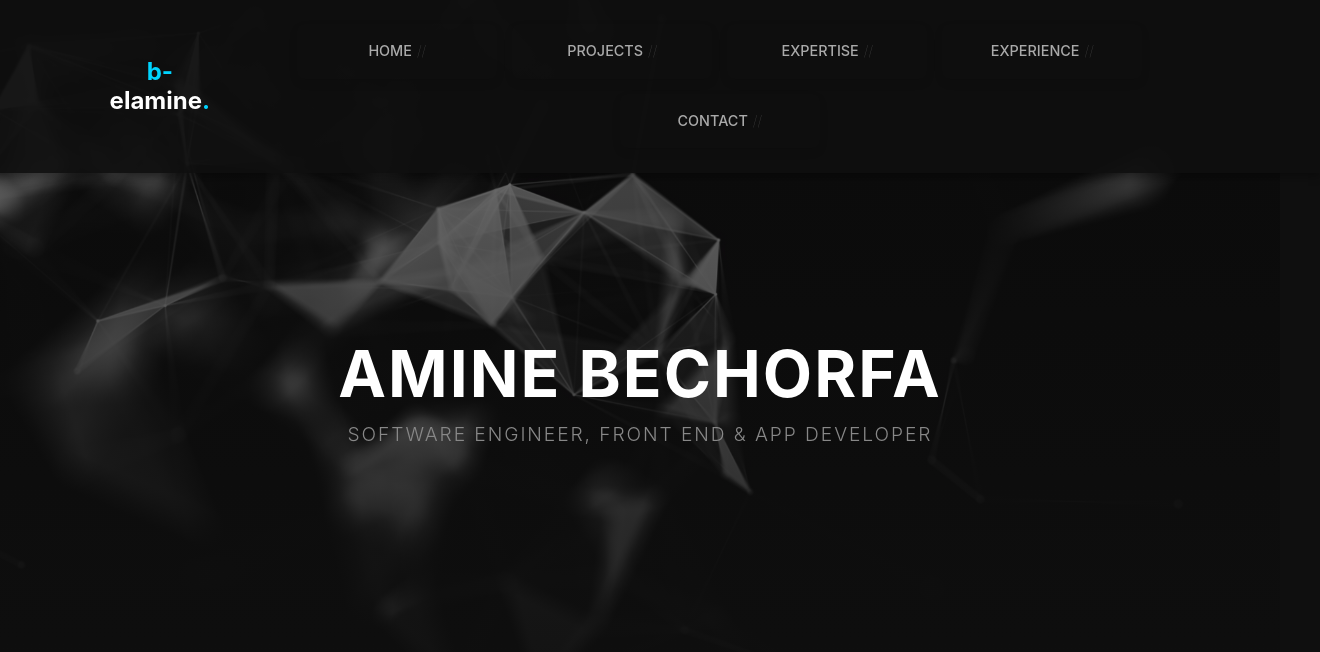
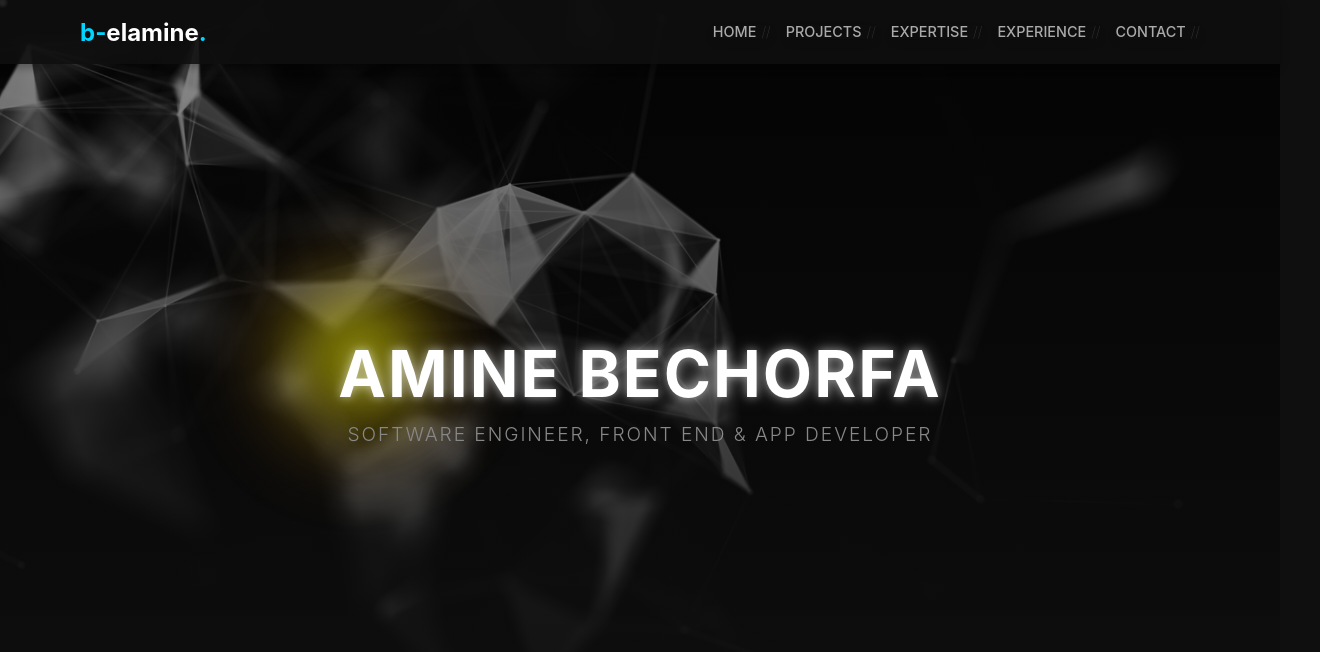
Before and after one commit to b-elamine/portfolio-front, a React (Create React App) app: page / in a window 1280 px wide. Shown: the top 652 px of the page, 1320 px wide, since content can reach past the window. Built offline with nearby package versions, Linux system fonts and the light colour scheme.

Commit message:
Home Page Dynamization

```diff
--- a/src/components/Navbar.css
+++ b/src/components/Navbar.css
@@ -4,7 +4,10 @@
   display: flex;
   align-items: center;
   justify-content: space-between;
-  padding: 10px 20px; /* Adjust padding as needed */
+  padding-top: 2px;
+  padding-bottom: 2px;
+  padding-left: 0rem;
+  padding-right: 0rem;
   background-color: rgba(15, 15, 15, 0.9);
   box-shadow: 0 4px 8px rgba(0, 0, 0, 0.3);
   position: absolute;
@@ -12,6 +15,7 @@
   top: 0;
   z-index: 1000;
   overflow-x: hidden;
+  height: 60px;
 }
 
 .logo {
@@ -28,30 +32,30 @@
 .nav-links {
   list-style: none;
   display: flex;
-  gap: 15px; /* Adjust gap as needed */
+  gap: 15px;
   font-size: 0.9rem;
   font-weight: 500;
   margin-right: 5rem;
-
 }
 
 .nav-links li {
   text-transform: uppercase;
   color: #aaaaaa;
   background: none;
+  width: auto;
+  padding : 0;
   border: none;
-  width: 10rem;
-  line-height: 1; /* Ensure compact line height */
+  line-height: 1;
 }
 
 .nav-links li a {
   color: inherit;
   text-decoration: none;
-  display: inline; /* Ensure inline text */
+  display: inline;
 }
 
 .nav-links li a:hover {
-  color: #00d4ff; /* Hover color change only */
+  color: #00d4ff;
 }
 
 /* Separator style - only apply to items except the last one */
@@ -63,5 +67,80 @@
 }
 
 body {
-  overflow-x: hidden; /* Prevent horizontal scrolling */
+  overflow-x: hidden;
 }
+
+/* Responsive styles */
+.hamburger {
+  display: none; /* Hidden on desktop */
+  font-size: 1.5rem;
+  cursor: pointer;
+  color: #00d4ff;
+  margin-right: 20px;
+}
+
+@media (max-width: 768px) {
+
+  .logo {
+    margin: auto;
+  }
+
+  .navbar {
+    padding: 10px 15px;
+    flex-direction: row;
+  }
+
+  /* Hide the nav links by default and show with the .show class */
+  .nav-links {
+    display: none; /* Hidden by default on mobile */
+    flex-direction: column;
+    align-items: top;
+    position: fixed;
+    top: 60px;
+    left: 0;
+    height: 100%;
+    width: 100%; /* Full width of the page */
+    background-color: rgba(0, 0, 0, 0.98);
+    color: #ffffff;
+    padding: 0px 0;
+    z-index: 9999;
+    overflow-y: hidden; /* Allows scrolling within the menu if needed */
+  }
+
+  .nav-links.show {
+    display: flex !important; /* Force the menu to show with .show */
+  }
+
+  .nav-links li {
+    width: 100%;
+    text-align: center;
+    margin-top: -150px;
+  }
+
+  .nav-links li a {
+    color: inherit;
+    text-decoration: none;
+    display: inline-block;
+    width: 100%;
+    font-weight: 500;
+    font-size: larger;
+  }
+
+  /* Display hamburger icon on mobile */
+  .hamburger {
+    display: block;
+  }
+
+  /* Prevent body from scrolling when menu is open */
+  body.menu-open {
+    overflow: hidden;
+  }
+
+  .nav-links li:after {
+    display: none;
+    content: "//";
+    color: #444;
+    margin-left: 5px;
+    font-weight: lighter;
+  }
+}
--- a/src/components/Navbar.js
+++ b/src/components/Navbar.js
@@ -1,17 +1,34 @@
-import React from 'react';
-import { Link } from 'react-router-dom';
-import './Navbar.css'
+import React, { useState, useEffect } from 'react';
+import './Navbar.css';
 
 function Navbar() {
+  const [menuOpen, setMenuOpen] = useState(false);
+
+  const toggleMenu = () => {
+    setMenuOpen(!menuOpen);
+  };
+
+  // Add or remove class from body to prevent scroll
+  useEffect(() => {
+    if (menuOpen) {
+      document.body.classList.add('menu-open');
+    } else {
+      document.body.classList.remove('menu-open');
+    }
+  }, [menuOpen]);
+
   return (
     <nav className="navbar">
       <h1 className="logo">b-<span className="highlight">elamine</span>.</h1>
-      <ul className='nav-links'>
-        <li><Link to="/">Home</Link></li>
-        <li><Link to="/projects">Projects</Link></li>
-        <li><Link to="/Expertise">Expertise</Link></li>
-        <li><Link to="/Experience">Experience</Link></li>
-        <li><Link to="/contact">Contact</Link></li>
+      <div className="hamburger" onClick={toggleMenu}>
+        ☰ {/* Hamburger icon */}
+      </div>
+      <ul className={`nav-links ${menuOpen ? "show" : ""}`}>
+        <li><a href="/">Home</a></li>
+        <li><a href="/projects">Projects</a></li>
+        <li><a href="/expertise">Expertise</a></li>
+        <li><a href="/experience">Experience</a></li>
+        <li><a href="/contact">Contact</a></li>
       </ul>
     </nav>
   );
--- a/src/pages/Home.css
+++ b/src/pages/Home.css
@@ -9,11 +9,85 @@
     color: #fff;
     text-align: center;
     background:
-      linear-gradient(to bottom, rgba(15, 15, 15, 0.5), #0f0f0f), /* Gradient overlay */
+      linear-gradient(to bottom, rgba(1, 1, 1, 0.4), #0f0f0f), /* Gradient overlay */
       url('../assets/background.png') center center / cover no-repeat;
-    background-attachment: fixed; /* Keeps the image fixed while scrolling */
+    background-attachment: fixed;
     position: relative;
     overflow: hidden;
+    margin: 0;
+    animation: backgroundZoomOut 5s ease forwards; /* Play zoom-out once */
+}
+
+/* Keyframes for zoom-out effect */
+@keyframes backgroundZoomOut {
+    0% {
+        background-size: 110%; /* Start slightly zoomed in */
+    }
+    100% {
+        background-size: 100%; /* End at normal size */
+    }
+}
+
+/* Rest of the CSS for light source, particles, and text styling */
+
+/* Glowing light source */
+.light-source {
+    position: absolute;
+    width: 250px;
+    height: 250px;
+    background: radial-gradient(circle, rgba(255, 255, 0, 0.7), rgba(255, 140, 0, 0.1), transparent);
+    border-radius: 50%;
+    filter: blur(30px);
+    transform: translate(-50%, -50%);
+    pointer-events: none;
+    z-index: 1;
+}
+
+/* Only apply smooth transition when .smooth class is present */
+.light-source.smooth {
+    transition: top 0.8s ease, left 0.8s ease;
+}
+
+/* Background particles for a starry effect */
+.particles {
+    position: absolute;
+    top: 0;
+    left: 0;
+    width: 100%;
+    height: 100%;
+    overflow: hidden;
+    z-index: 0;
+}
+
+.particle {
+    position: absolute;
+    width: 5px;
+    height: 5px;
+    background: rgba(255, 255, 255, 0.8);
+    border-radius: 50%;
+    animation: particleMove 8s linear infinite;
+    filter: blur(2px);
+}
+
+@keyframes particleMove {
+    0% {
+        transform: translateY(0) translateX(0);
+        opacity: 1;
+    }
+    100% {
+        transform: translateY(-100vh) translateX(calc(100vw * (rand() - 0.5)));
+        opacity: 0;
+    }
+}
+
+.particle:nth-child(odd) { animation-duration: 6s; }
+.particle:nth-child(even) { animation-duration: 10s; }
+.particle:nth-child(3n) { width: 3px; height: 3px; }
+
+/* Text effects */
+.intro-text {
+    position: relative;
+    z-index: 2;
 }
 
 .intro-text h1 {
@@ -21,6 +95,8 @@
     font-weight: bold;
     margin: 0;
     letter-spacing: 2px;
+    text-shadow: 0 0 10px rgba(255, 255, 255, 0.5), 0 0 20px rgba(255, 255, 255, 0.3);
+    transition: text-shadow 0.3s ease; /* Smooth shadow transition */
 }
 
 .intro-text p {
@@ -32,9 +108,9 @@
     text-transform: uppercase;
 }
 
-  /* Ensure smooth background color transition across pages */
+/* Body styling */
 body, html {
-    background-color: #0f0f0f; /* Dark background for smooth transition */
+    background-color: #0f0f0f;
     margin: 0;
     padding: 0;
     scroll-behavior: smooth;
--- a/src/pages/Home.js
+++ b/src/pages/Home.js
@@ -1,21 +1,87 @@
 // src/pages/Home.js
-import React from 'react';
+import React, { useState, useEffect, useRef } from 'react';
 import './Home.css';
 
 function Home() {
+  const [lightPosition, setLightPosition] = useState({ x: "0px", y: "0px" });
+  const [isSmooth, setIsSmooth] = useState(false); // Controls smooth return transition
+  const [isVisible, setIsVisible] = useState(true);
+  const textRef = useRef(null);
+  const inactivityTimeout = useRef(null);
+
+  useEffect(() => {
+    // Set initial position at the end of the name
+    if (textRef.current) {
+      const textBounds = textRef.current.getBoundingClientRect();
+      setLightPosition({
+        x: `${textBounds.left + 20}px`,
+        y: `${textBounds.top + textBounds.height / 6}px`
+      });
+    }
+
+    const handleMouseMove = (e) => {
+      setIsVisible(true);
+      setIsSmooth(false); // Disable smooth transition for real-time movement
+      setLightPosition({ x: `${e.clientX}px`, y: `${e.clientY}px` });
+
+      // Reset inactivity timeout on each mouse move
+      clearTimeout(inactivityTimeout.current);
+      inactivityTimeout.current = setTimeout(() => {
+        if (textRef.current) {
+          // Enable smooth transition for returning to the initial position
+          setIsSmooth(true);
+          const textBounds = textRef.current.getBoundingClientRect();
+          setLightPosition({
+            x: `${textBounds.left + 20}px`,
+            y: `${textBounds.top + textBounds.height / 6}px`
+          });
+        }
+      }, 800); // 0.8 seconds of inactivity
+    };
+
+    const handleMouseLeave = () => {
+      setIsVisible(false);
+      if (textRef.current) {
+        const textBounds = textRef.current.getBoundingClientRect();
+        setLightPosition({
+          x: `${textBounds.left + 20}px`,
+          y: `${textBounds.top + textBounds.height / 6}px`
+        });
+      }
+    };
+
+    window.addEventListener("mousemove", handleMouseMove);
+    window.addEventListener("mouseleave", handleMouseLeave);
+
+    return () => {
+      window.removeEventListener("mousemove", handleMouseMove);
+      window.removeEventListener("mouseleave", handleMouseLeave);
+      clearTimeout(inactivityTimeout.current);
+    };
+  }, []);
+
   return (
     <div className="home">
-      <div className="cube-wrapper">
-        <div className="cube">
-          <div className="face front"></div>
-          <div className="face back"></div>
-          <div className="face left"></div>
-          <div className="face right"></div>
-          <div className="face top"></div>
-          <div className="face bottom"></div>
-        </div>
+      {/* Conditionally render light source based on visibility */}
+      {isVisible && (
+        <div
+          className={`light-source ${isSmooth ? "smooth" : ""}`} // Add "smooth" class conditionally
+          style={{
+            top: lightPosition.y,
+            left: lightPosition.x,
+          }}
+        ></div>
+      )}
+
+      {/* Background particles */}
+      <div className="particles">
+        {Array.from({ length: 30 }).map((_, index) => (
+          <div key={index} className="particle"></div>
+        ))}
       </div>
-      <div className="intro-text">
+
+      {/* Text content */}
+      <div className="intro-text" ref={textRef}>
         <h1>AMINE BECHORFA</h1>
         <p>Software Engineer, Front End & App Developer</p>
       </div>
```
Lines whose indentation alone changed are shown as unchanged.
